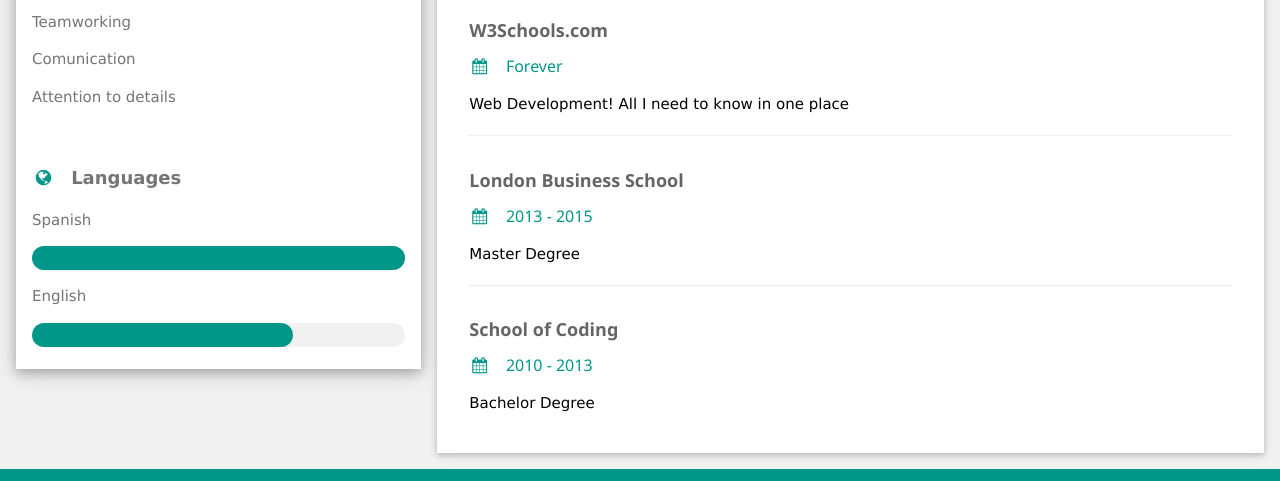
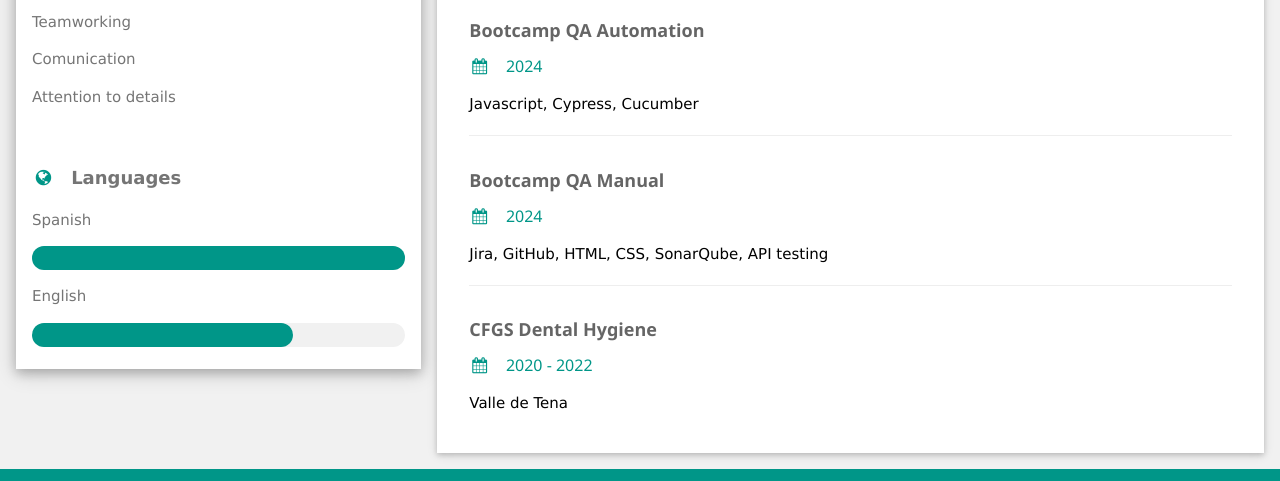
Before and after one commit to Orgazation-Sandra-Casado/CVProject, a plain HTML site: page index.html in a window 1280 px wide. Shown: the part 688-1169 px from the top of the page. Drawn offline with nearby package versions, Linux system fonts and the light colour scheme.

Commit message:
https://lexaqa.atlassian.net/browse/CP-7 add education
added education section

```diff
--- a/index.html
+++ b/index.html
@@ -126,27 +126,27 @@
             <i class="fa fa-certificate fa-fw w3-margin-right w3-xxlarge w3-text-teal"></i>Education
           </h2>
           <div class="w3-container">
-            <h5 class="w3-opacity"><b>W3Schools.com</b></h5>
+            <h5 class="w3-opacity"><b>Bootcamp QA Automation</b></h5>
             <h6 class="w3-text-teal">
-              <i class="fa fa-calendar fa-fw w3-margin-right"></i>Forever
+              <i class="fa fa-calendar fa-fw w3-margin-right"></i>2024
             </h6>
-            <p>Web Development! All I need to know in one place</p>
+            <p>Javascript, Cypress, Cucumber</p>
             <hr />
           </div>
           <div class="w3-container">
-            <h5 class="w3-opacity"><b>London Business School</b></h5>
+            <h5 class="w3-opacity"><b>Bootcamp QA Manual</b></h5>
             <h6 class="w3-text-teal">
-              <i class="fa fa-calendar fa-fw w3-margin-right"></i>2013 - 2015
+              <i class="fa fa-calendar fa-fw w3-margin-right"></i>2024
             </h6>
-            <p>Master Degree</p>
+            <p>Jira, GitHub, HTML, CSS, SonarQube, API testing</p>
             <hr />
           </div>
           <div class="w3-container">
-            <h5 class="w3-opacity"><b>School of Coding</b></h5>
+            <h5 class="w3-opacity"><b>CFGS Dental Hygiene</b></h5>
             <h6 class="w3-text-teal">
-              <i class="fa fa-calendar fa-fw w3-margin-right"></i>2010 - 2013
+              <i class="fa fa-calendar fa-fw w3-margin-right"></i>2020 - 2022
             </h6>
-            <p>Bachelor Degree</p>
+            <p>Valle de Tena</p>
             <br />
           </div>
         </div>
```
